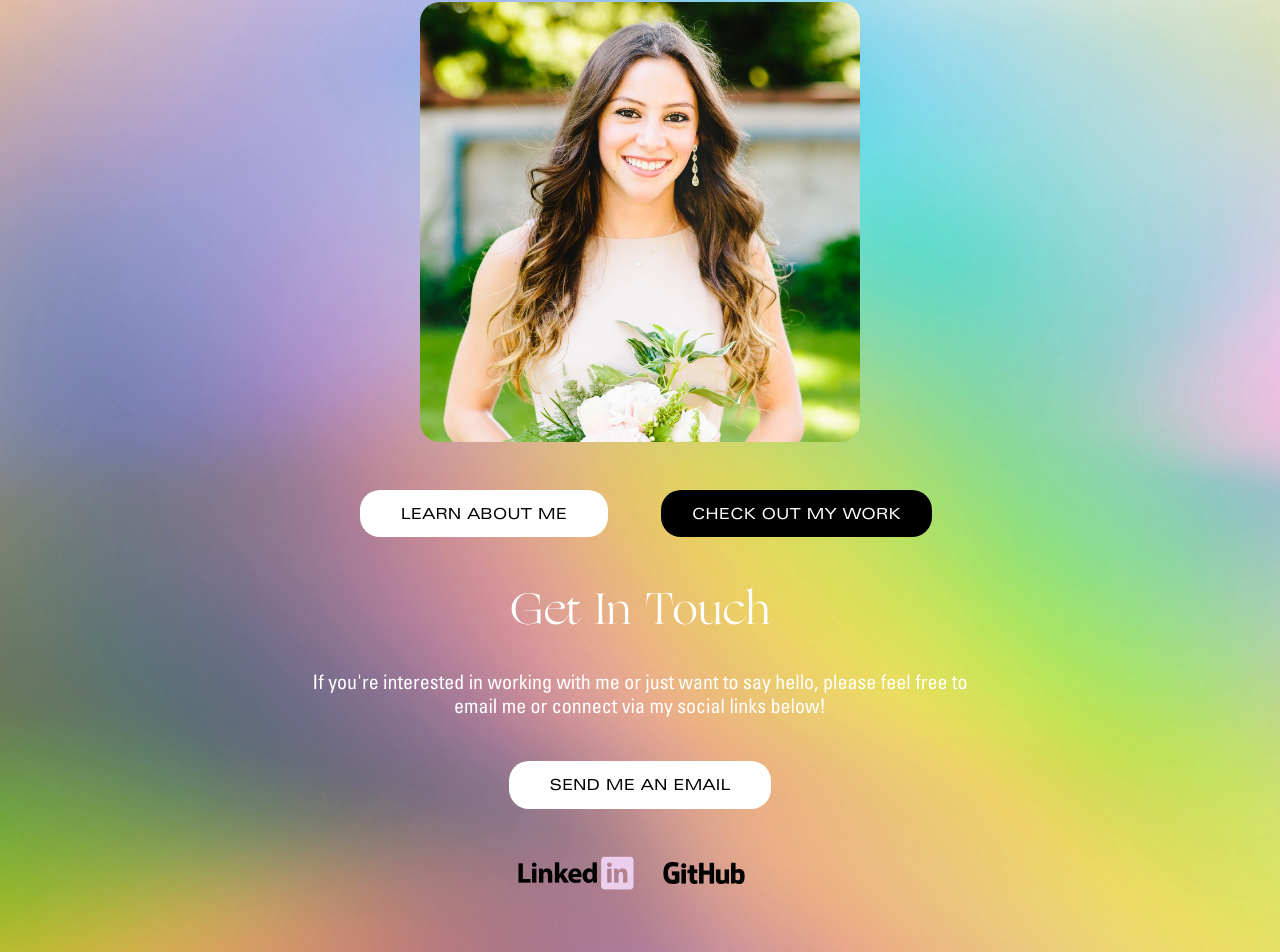
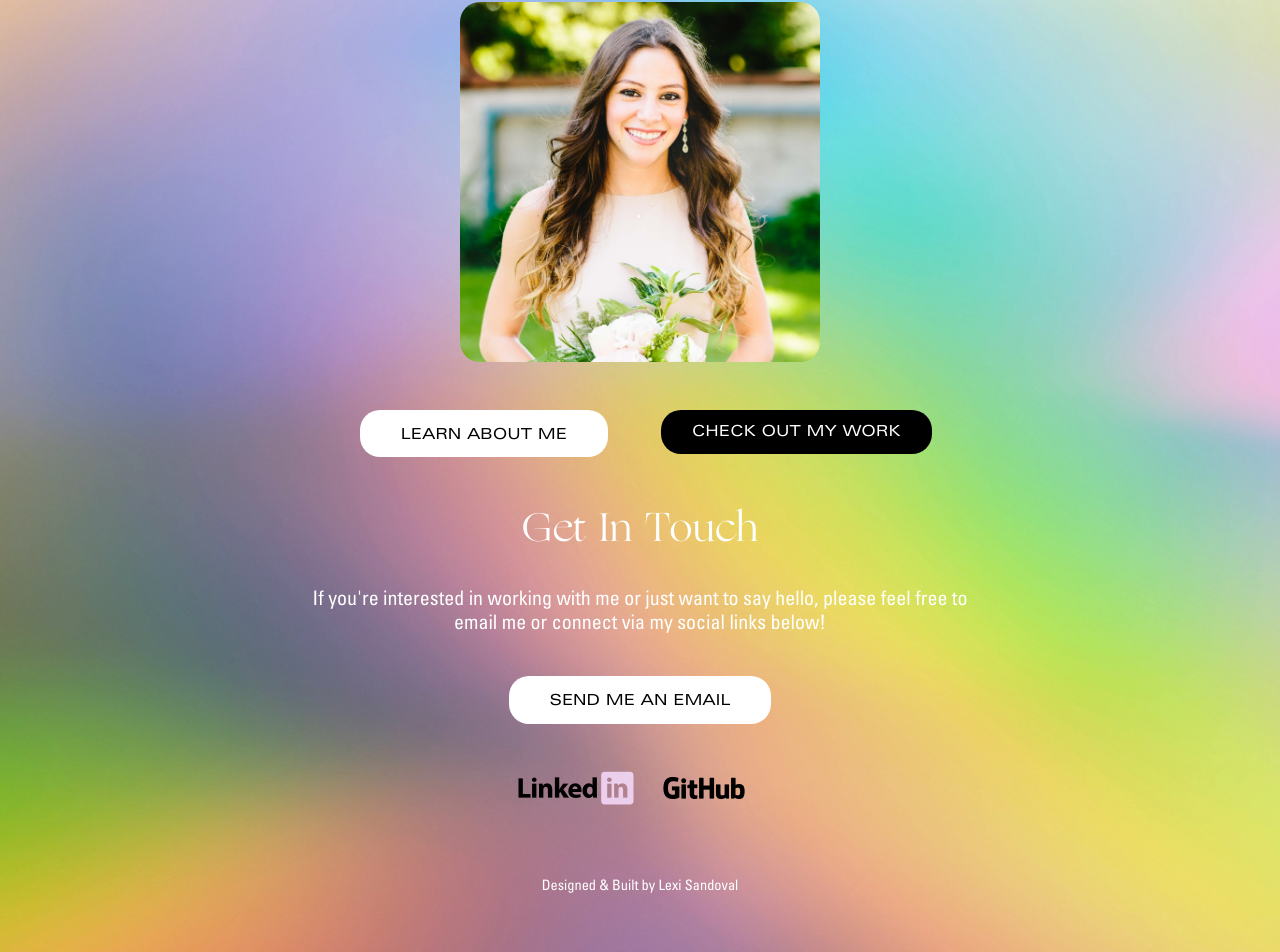
Before and after one commit to lexisandoval/portfolio, a React (Create React App) app: page / in a window 1280 px wide. Shown: the part 285-1237 px from the top of the page. Built offline with nearby package versions, Linux system fonts and the light colour scheme.

Commit message:
Updated Home, About, and styling

```diff
--- a/src/App.css
+++ b/src/App.css
@@ -13,7 +13,7 @@
 }
 
 .medium {
-  font-size: 275% !important;
+  font-size: 250% !important;
 }
 
 .smallmed {
@@ -32,8 +32,12 @@
   color: white;
 }
 
+.nounderline {
+  text-decoration: none !important;
+}
+
 .lexi {
-  width: 55vh;
+  width: 45vh;
   height: auto;
   border-radius: 20px;
 }
@@ -80,7 +84,7 @@
   color: white;
   font-family: "Univers-Extended";
   font-size: 95% !important;
-  padding: 13px 30px 10px 30px !important;
+  padding: 10px 30px 10px 30px !important;
 }
 
 #workBtn:hover {
@@ -98,6 +102,8 @@
 .curveimg {
   border-radius: 20px !important;
   margin: 3% !important;
+  height: 40vh;
+  width: 27vh;
 }
 
 .spotify {
@@ -113,7 +119,7 @@
 }
 
 .aboutcont {
-  max-width: 900px !important;
+  max-width: 1000px !important;
 }
 
 .footer {
@@ -205,4 +211,10 @@
     font-size: 150% !important;
     margin-bottom: 1% !important;
   }
+
+  #workBtn, #aboutBtn, #emailBtn{
+    min-height: 70px !important;
+    display: inline-flex;
+    align-items: center;
+  }
 }
--- a/src/components/About.js
+++ b/src/components/About.js
@@ -45,21 +45,21 @@ function About() {
       <Container className="aboutcont">
         <Row>
           <Col className="spacebelow">
-            <h6 className="white ogg medium spacebelow">My Go-To Playlist</h6>
-            <Spotify style={{ width: '40vh', height: '55vh' }} className="spotify" link="https://open.spotify.com/playlist/4Lk6F0VLcBjBAqOUSlHWBF?si=8b917564289d4b9f" />
+            <h6 className="white ogg medium spacebelow">Go-To Playlist</h6>
+            <Spotify className="spotify curveimg" link="https://open.spotify.com/playlist/4Lk6F0VLcBjBAqOUSlHWBF?si=8b917564289d4b9f" />
             <br />
           </Col>
           <Col className="spacebelow">
-            <h6 className="white ogg medium spacebelow">Currently Reading</h6>
+            <h6 className="white ogg medium spacebelow">Reading Now</h6>
             <a href="https://www.amazon.com/Last-Mrs-Parrish-Liv-Constantine-ebook/dp/B01N4QZ0KW" target="_blank" rel="noreferrer">
-              <img style={{ width: '40vh', height: '55vh' }} className="curveimg" src={book} alt="The Last Mrs. Parrish" />
+              <img className="curveimg" src={book} alt="The Last Mrs. Parrish" />
             </a>
             <br />
           </Col>
           <Col className="spacebelow">
             <h6 className="white ogg medium spacebelow curve">Favorite Show</h6>
             <a href="https://www.hbo.com/euphoria" target="_blank" rel="noreferrer">
-              <img style={{ width: '40vh', height: '55vh' }} className="curveimg" src={show} alt="Euphoria" />
+              <img className="curveimg" src={show} alt="Euphoria" />
             </a>
             <br />
           </Col>
--- a/src/components/Home.js
+++ b/src/components/Home.js
@@ -24,10 +24,10 @@ function Home() {
       <Container style={{ maxWidth: '625px' }}>
         <Row>
           <Col>
-            <Button as={Link} to={'/aboutme'} id="aboutBtn">LEARN ABOUT ME</Button>
+            <Button as={Link} to={'/aboutme'} id="aboutBtn" className="spaceabove">LEARN ABOUT ME</Button>
           </Col>
           <Col>
-            <Button id="workBtn">CHECK OUT MY WORK</Button>
+            <Button as={Link} to={'/projects'} id="workBtn">CHECK OUT MY WORK</Button>
           </Col>
         </Row>
       </Container>
@@ -38,19 +38,19 @@ function Home() {
         <h6 class="contmargin universcondensed small white spacebelow">If you're interested in working with me or just want to say hello, please feel free to email me or connect via my social links below!</h6>
       </Container>
       <br/>
-      <a href="mailto:lexi.sandoval9@gmail.com">
+      <a href="mailto:lexi.sandoval9@gmail.com" className="nounderline">
         <Button id="emailBtn" className="spaceabove">SEND ME AN EMAIL</Button>
       </a>
       <br />
-      <a href="https:www.linkedin.com/in/alejandramsandoval/" target="_blank" rel="noreferrer">
+      <a href="https://www.linkedin.com/in/alejandramsandoval/" target="_blank" rel="noreferrer">
         <img src={linkedin} class="socials" alt="linkedin" />
       </a>
-      <a href="https:github.com/lexisandoval" target="_blank" rel="noreferrer">
+      <a href="https://github.com/lexisandoval" target="_blank" rel="noreferrer">
         <img src={github} class="socials" alt="github" />
       </a>
 
       <div className="footer">
-        <a className="whitelink" href="https:github.com/lexisandoval/portfolio" target="_blank" rel="noreferrer">Designed & Built by Lexi Sandoval</a>
+        <a className="whitelink" href="https://github.com/lexisandoval/portfolio" target="_blank" rel="noreferrer">Designed & Built by Lexi Sandoval</a>
       </div>
       <div class="spacer" />
     </Container>
```
